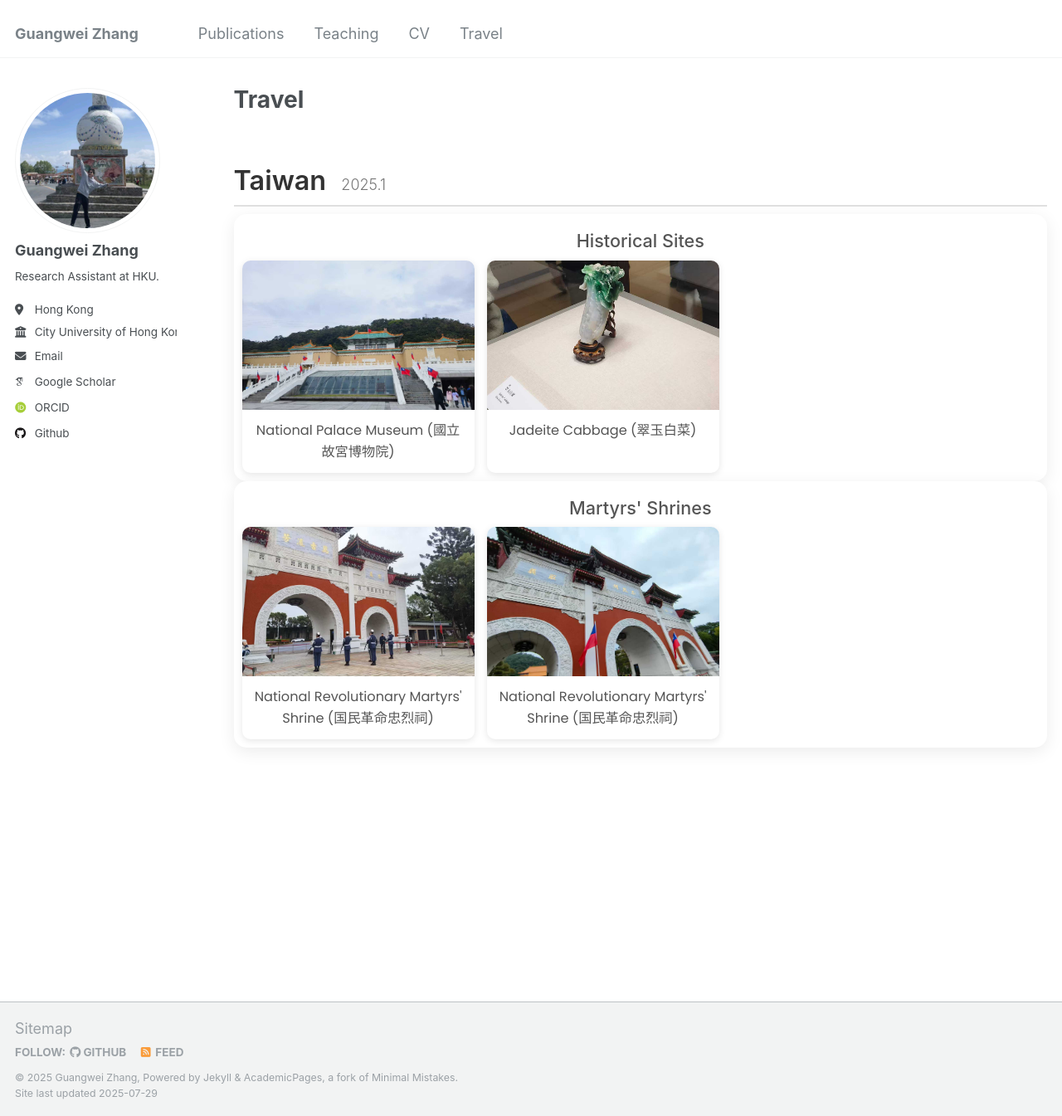
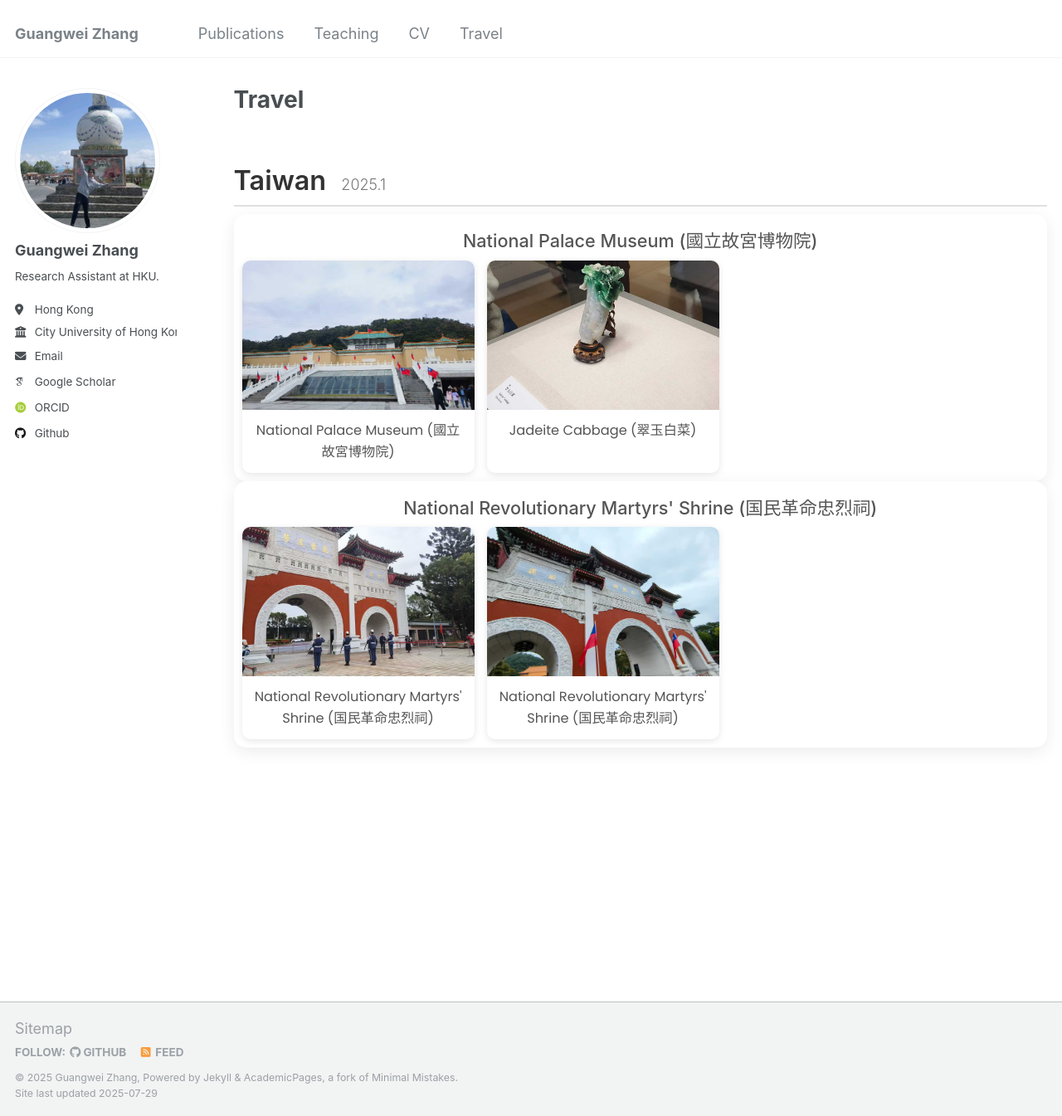
Before and after one commit to changhu73/changhu73.github.io, a Jekyll site: the page built from _pages/travel.md, in a window 1280 px wide and 1345 px high. Shown: the whole window at 83% size. Built offline with Jekyll 4.4.1, drawn with Linux system fonts in a browser that asks for light colours; some web fonts are replaced.

Commit message:
Update travel.md

```diff
--- a/_pages/travel.md
+++ b/_pages/travel.md
@@ -121,7 +121,7 @@ author_profile: true
   <div class="trip-section">
     <h2>Taiwan <span class="trip-date">2025.1</span></h2>
     <div class="slider-container">
-      <h3 class="slider-title">Historical Sites</h3>
+      <h3 class="slider-title">National Palace Museum (國立故宮博物院)</h3>
       <div class="slider-track">
         <!-- Add photos for this trip here -->
         <div class="photo-card">
@@ -135,7 +135,7 @@ author_profile: true
       </div>
     </div>
     <div class="slider-container">
-      <h3 class="slider-title">Martyrs' Shrines</h3>
+      <h3 class="slider-title">National Revolutionary Martyrs' Shrine (国民革命忠烈祠)</h3>
       <div class="slider-track">
         <!-- Add photos for this trip here -->
         <div class="photo-card">
```
